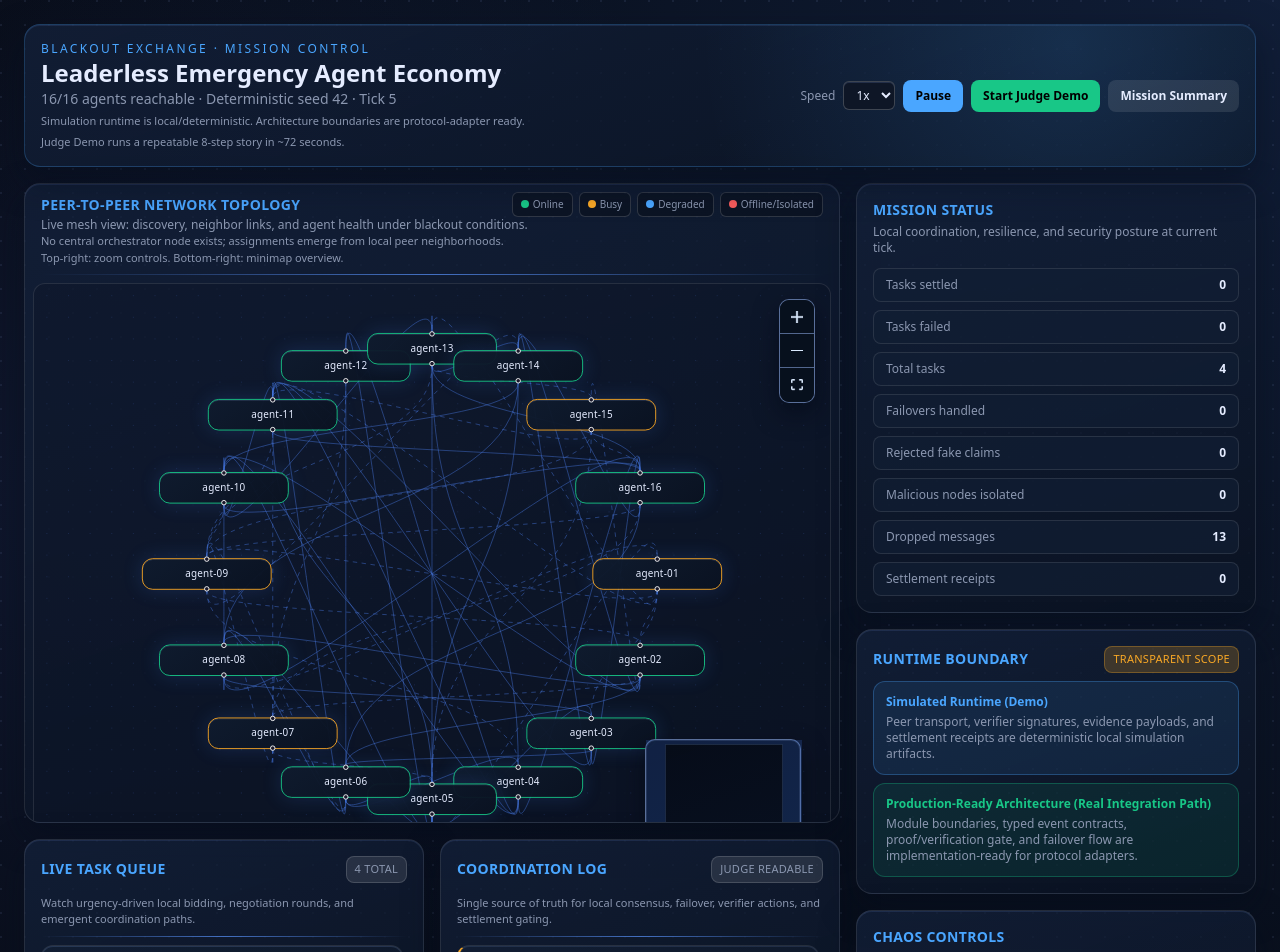
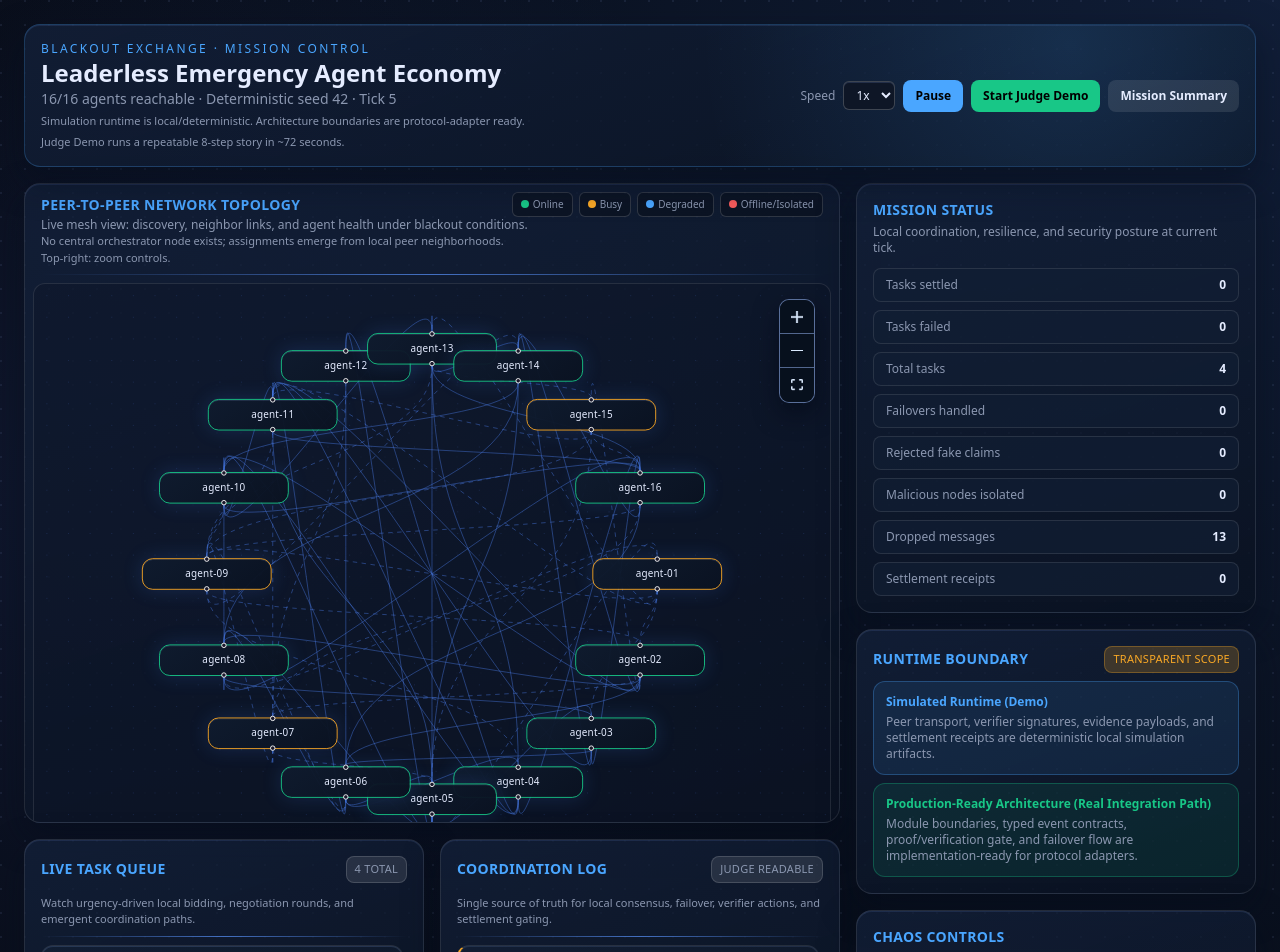
Before and after one commit to karagozemin/BLACKOUT, a Next.js app: page /mission-control in a window 1280 px wide. Shown: the top 952 px of the page. Built offline with nearby package versions, Linux system fonts and the light colour scheme.

Commit message:
feat: remove MiniMap component from NetworkTopologyPanel for cleaner UI

```diff
--- a/src/app/globals.css
+++ b/src/app/globals.css
@@ -73,14 +73,3 @@
   stroke: #dbeafe;
   stroke-width: 0.8;
 }
-
-.blackout-flow .react-flow__minimap-mask {
-  fill: rgba(56, 110, 219, 0.22);
-  stroke: rgba(191, 219, 254, 0.85);
-  stroke-width: 1;
-}
-
-.blackout-flow .react-flow__minimap-node {
-  stroke: rgba(191, 219, 254, 0.55);
-  stroke-width: 0.8;
-}
--- a/src/components/network/network-topology-panel.tsx
+++ b/src/components/network/network-topology-panel.tsx
@@ -4,7 +4,6 @@
 import {
   Background,
   Controls,
-  MiniMap,
   ReactFlow,
   type Edge,
   type Node
@@ -110,7 +109,7 @@
         </div>
         <p className="text-xs text-muted">Live mesh view: discovery, neighbor links, and agent health under blackout conditions.</p>
         <p className="text-[11px] text-muted">No central orchestrator node exists; assignments emerge from local peer neighborhoods.</p>
-        <p className="text-[11px] text-muted">Top-right: zoom controls. Bottom-right: minimap overview.</p>
+        <p className="text-[11px] text-muted">Top-right: zoom controls.</p>
         <div className="mt-2 neon-divider" />
       </div>
       <div className={compact ? "h-[360px] rounded-xl border border-white/10 bg-panel/40" : "h-[580px] rounded-xl border border-white/10 bg-panel/40"}>
@@ -122,27 +121,6 @@
           fitViewOptions={{ padding: 0.2 }}
           proOptions={{ hideAttribution: true }}
         >
-          <MiniMap
-            position="bottom-right"
-            zoomable
-            pannable
-            maskColor="rgba(56, 110, 219, 0.2)"
-            nodeColor={(node) => {
-              const status = String((node.data as AgentNodeData | undefined)?.status ?? "online");
-              return statusColor[status] ?? "#4AA6FF";
-            }}
-            nodeStrokeColor={() => "rgba(191, 219, 254, 0.9)"}
-            style={{
-              background: "linear-gradient(160deg, rgba(6, 12, 24, 0.98), rgba(8, 16, 31, 0.95))",
-              border: "1px solid rgba(157, 189, 255, 0.55)",
-              borderRadius: 10,
-              width: 156,
-              height: 94,
-              right: 14,
-              bottom: 14,
-              boxShadow: "0 10px 24px rgba(2,8,20,0.6), inset 0 0 0 1px rgba(187, 213, 255, 0.14)"
-            }}
-          />
           <Controls
             position="top-right"
             showInteractive={false}
```
